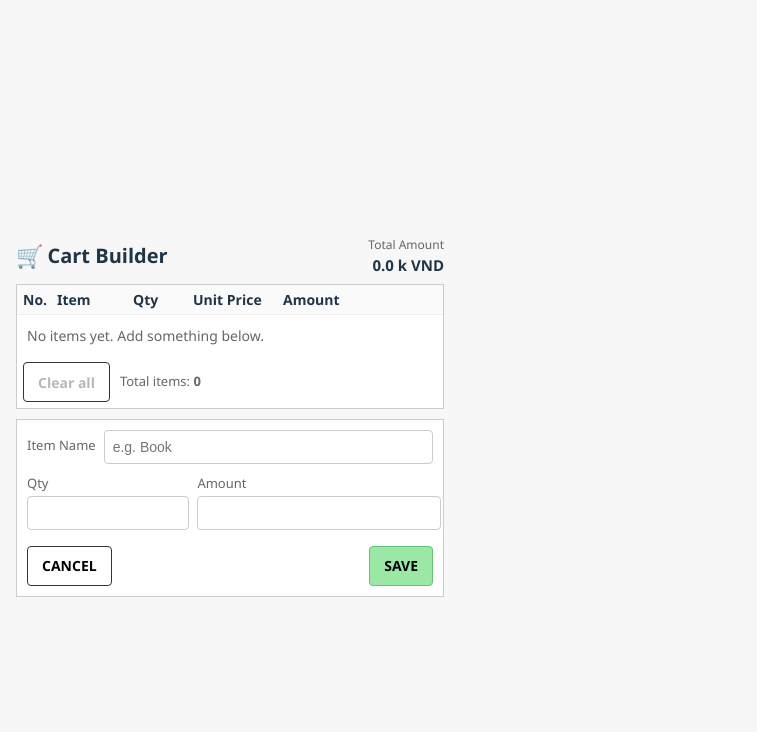
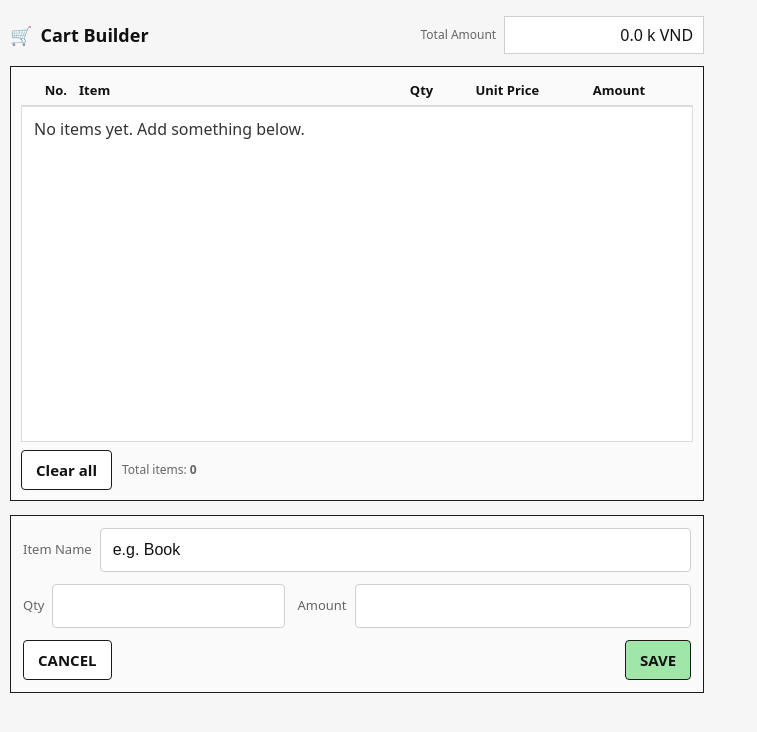
Before and after one commit to aveloxpro-ux/Shopping-Cart-TNS, a React (Vite) app: page / in a window 1280 px wide. Shown: the top 732 px of the page, without its empty margins (0-757 px from the left). Built offline with nearby package versions, Linux system fonts and the light colour scheme.

Commit message:
Update version v0.8

```diff
--- a/src/App.css
+++ b/src/App.css
@@ -1,262 +1,127 @@
-/* App.css – v16 */
+/* Force light UI on iOS to avoid auto dark inputs */
+:root { color-scheme: light; }
 
-:root {
-  --border: #ccc;
-  --bg: #fff;
-  --muted: #666;
-  --green: #9be7a6;
-  --green-dark: #67c374;
-  --red: #f4a6a6;
-  --red-dark: #d9534f;
-  --font: "Segoe UI", sans-serif;
-  --btn-h: 40px; /* slightly smaller */
-  --btn-font: 14px; /* one step smaller */
+* { box-sizing: border-box; }
+html, body, #root { height: 100%; }
+body {
+  margin: 0;
+  background: #f6f6f6;
+  font-family: ui-sans-serif, system-ui, -apple-system, Segoe UI, Roboto, Arial;
+  color: #111;
 }
 
-body {
-  font-family: var(--font);
-  background: #f7f7f7;
-  padding: 1rem;
-  margin: 0;
+/* prevent iOS auto-dark / autofill styles */
+input, button {
+  background-color: #fff;
+  color: #111;
+  -webkit-text-fill-color: #111;
+}
+input:-webkit-autofill {
+  -webkit-box-shadow: 0 0 0 1000px #fff inset;
+  -webkit-text-fill-color: #111;
 }
 
-.wrap {
-  max-width: 600px;
-  margin: auto;
+.wrap { max-width: 920px; margin: 16px auto; padding: 0 10px 40px; }
+
+/* Header */
+.header {
+  display: grid; grid-template-columns: 1fr auto;
+  gap: 12px; align-items: center; margin-bottom: 12px;
+}
+.title { font-weight: 700; font-size: 18px; display: inline-flex; gap: 8px; align-items: center; }
+.emoji { opacity: .85; }
+.totalBox { display: grid; grid-template-columns: 120px 200px; gap: 8px; align-items: center; }
+.totalLabel { font-size: 12px; color: #666; text-align: right; }
+.totalValue { border: 1px solid #cfcfcf; background: #fff; padding: 6px 10px; text-align: right; font-variant-numeric: tabular-nums; }
+
+/* Table Card */
+.card { border: 1px solid #1a1a1a; background: #fafafa; padding: 10px; margin-bottom: 14px; }
+
+.tableHeader, .row {
+  display: grid;
+  grid-template-columns: 50px 1fr 70px 100px 100px 40px;
+  align-items: center; gap: 6px;
+}
+.tableHeader { font-size: 13px; font-weight: 700; border-bottom: 1px solid #dcdcdc; padding: 4px 2px; }
+.tableBody { height: calc(7 * 48px); overflow-y: auto; background: #fff; border: 1px solid #dcdcdc; }
+.empty { padding: 10px 12px; color: #333; }
+
+.row { min-height: 48px; padding: 4px 4px; border-bottom: 1px solid #eee; cursor: pointer; }
+.row:hover { background: #f7f7f7; }
+.row.selected { background: #eef6ff; }
+.row:last-child { border-bottom: none; }
+
+.col.no { text-align: right; padding-right: 6px; }
+.col.qty, .col.unit, .col.amount, .col.action { text-align: right; }
+.itemCell { overflow: hidden; white-space: nowrap; text-overflow: ellipsis; }
+.mono { font-variant-numeric: tabular-nums; }
+
+/* Remove button small */
+.remX {
+  width: 22px; height: 22px; line-height: 20px; padding: 0;
+  border: 1px solid #b91c1c; color: #b91c1c; background: #ffe3e3;
+  border-radius: 3px; font-weight: 700; cursor: pointer;
 }
 
-.header {
-  display: flex;
-  justify-content: space-between;
-  align-items: center;
-  margin-bottom: 8px;
+/* Footer */
+.cardFooter { display: flex; justify-content: space-between; align-items: center; padding-top: 8px; }
+.footerLeft { display: flex; align-items: center; gap: 10px; }
+.muted { color: #666; font-size: 12px; }
+
+/* Buttons — 10% smaller */
+:root { --btn-pad-y: 9px; --btn-pad-x: 14px; --btn-font: 15px; }
+.btn {
+  border: 1px solid #1a1a1a; border-radius: 4px;
+  padding: var(--btn-pad-y) var(--btn-pad-x);
+  font-weight: 700; font-size: var(--btn-font);
+  cursor: pointer; color: #111; background: #fff;
+}
+.btn.add { background: #9fe6a8; }
+.btn.add:hover { background: #8dd494; }
+.btn.ghost { background: #fff; }
+
+/* Add/Edit panel — 3 rows */
+.panel-3rows {
+  border: 1px solid #1a1a1a; background: #fafafa;
+  padding: 12px; display: grid; gap: 12px;
 }
 
-.title {
-  font-size: 20px;
-  font-weight: bold;
-  display: flex;
-  align-items: center;
-  gap: 4px;
+/* Row 1: label + full-width input */
+.panel-3rows .row1 { display: grid; grid-template-columns: auto 1fr; gap: 8px; align-items: center; }
+
+/* Row 2: two columns 40/60, never stack */
+.panel-3rows .row2 { display: grid; grid-template-columns: 2fr 3fr; gap: 12px; }
+.panel-3rows .row2 .field {
+  display: grid; grid-template-columns: auto 1fr; gap: 8px; align-items: center; min-width: 0;
 }
 
-.emoji {
-  font-size: 22px;
+.lbl { font-size: 13px; color: #666; white-space: nowrap; }
+.in {
+  width: 100%; border: 1px solid #cfcfcf; background: #fff; color: #111;
+  padding: 10px 12px; border-radius: 4px; font-size: 16px; line-height: 1.4; min-width: 0;
 }
 
-.totalBox {
-  display: flex;
-  flex-direction: column;
-  align-items: flex-end;
-}
-
-.totalLabel {
-  font-size: 12px;
-  color: var(--muted);
-}
-
-.totalValue {
-  font-size: 15px;
-  font-weight: bold;
-}
-
-/* Card (table) */
-.card {
-  border: 1px solid var(--border);
-  background: var(--bg);
-  margin-bottom: 10px;
-}
-
-.tableHeader,
-.row {
-  display: grid;
-  grid-template-columns: 34px 1fr 60px 90px 100px 54px;
-  padding: 4px 6px;
-  align-items: center;
-  border-bottom: 1px solid #eee;
-  font-size: 14px;
-}
-
-.tableHeader {
-  background: #fafafa;
-  font-weight: bold;
-}
-
-.row.selected {
-  background: #e8f5ff;
-}
-
-.col.mono {
-  font-family: monospace;
-}
-
-.itemCell {
-  overflow: hidden;
-  text-overflow: ellipsis;
-  white-space: nowrap;
-}
-
-.tableBody {
-  max-height: calc(7 * 42px); /* show 7 rows */
-  overflow-y: auto;
-}
-
-.empty {
-  padding: 10px;
-  color: var(--muted);
-  font-size: 14px;
-}
-
-.cardFooter {
-  display: flex;
-  justify-content: space-between;
-  align-items: center;
-  padding: 6px;
-}
-
-.footerLeft {
-  display: flex;
-  align-items: center;
-  gap: 10px;
-}
-
-.muted {
-  font-size: 13px;
-  color: var(--muted);
-}
-
-/* Buttons */
-.btn {
-  border: 1px solid #333;
-  background: #eee;
-  padding: 0 14px;
-  height: var(--btn-h);
-  font-size: var(--btn-font);
-  font-weight: bold;
-  cursor: pointer;
-  border-radius: 4px;
-}
-
-.btn:hover {
-  opacity: 0.9;
-}
-
-.btn.add {
-  background: var(--green);
-  border-color: var(--green-dark);
-}
-
-.btn.ghost {
-  background: #fff;
-}
-
-.remX {
-  background: var(--red);
-  border: 1px solid var(--red-dark);
-  color: #000;
-  padding: 2px 6px;
-  font-size: 12px;
-  cursor: pointer;
-}
-
-.remX:hover {
-  background: var(--red-dark);
-  color: #fff;
-}
-
-/* Panel */
-.panel-3rows {
-  border: 1px solid var(--border);
-  background: var(--bg);
-  padding: 10px;
-  display: flex;
-  flex-direction: column;
-  gap: 10px;
-}
-
-.panel-3rows .row1,
-.panel-3rows .row2,
-.panel-3rows .row3 {
-  display: flex;
-  align-items: center;
-  gap: 8px;
-}
-
-.panel-3rows .row1 .in {
-  flex: 1;
-}
-
-.panel-3rows .row2 {
-  display: grid;
-  grid-template-columns: 40% 60%;
-  gap: 8px;
-}
-
-.field {
-  display: flex;
-  flex-direction: column;
-}
-
-.lbl {
-  font-size: 13px;
-  margin-bottom: 2px;
-  color: var(--muted);
-}
-
-.in {
-  padding: 8px;
-  font-size: 14px;
-  border: 1px solid var(--border);
-  border-radius: 4px;
-}
-
-.row3 {
-  display: flex;
-  justify-content: space-between;
-  margin-top: 6px;
-}
+/* Row 3 buttons at ends */
+.panel-3rows .row3 { display: flex; justify-content: space-between; gap: 10px; }
 
 /* Errors */
-.errors {
-  margin: 6px 0;
-  padding-left: 18px;
-  color: red;
-  font-size: 13px;
-}
+.errors { margin-top: 8px; padding-left: 18px; color: #b91c1c; font-size: 13px; }
 
 /* Modal */
-.modalBackdrop {
-  position: fixed;
-  inset: 0;
-  background: rgba(0,0,0,0.5);
-  display: flex;
-  align-items: center;
-  justify-content: center;
+.modalBackdrop { position: fixed; inset: 0; background: rgba(0,0,0,.35); display: grid; place-items: center; z-index: 50; }
+.modalBox { width: min(460px, 92vw); background: #fff; border: 1px solid #1a1a1a; border-radius: 8px; padding: 18px; box-shadow: 0 10px 30px rgba(0,0,0,.25); }
+.modalTitle { font-weight: 700; margin-bottom: 6px; }
+.modalBody { color: #333; margin-bottom: 14px; }
+.modalActions { display: flex; gap: 10px; justify-content: flex-end; }
+.modalActions .equal { flex: 1; }
+
+/* Responsive tweaks */
+@media (max-width: 600px) {
+  .tableHeader, .row { grid-template-columns: 40px 1fr 56px 80px 88px 38px; gap: 6px; font-size: 14px; }
+  .totalBox { grid-template-columns: auto 140px; gap: 6px; }
+  .panel-3rows .row2 { grid-template-columns: 2fr 3fr; gap: 10px; }
 }
-
-.modalBox {
-  background: #fff;
-  padding: 16px;
-  border-radius: 6px;
-  max-width: 280px;
+@media (max-width: 420px) {
+  .tableHeader, .row { grid-template-columns: 34px 1fr 48px 72px 78px 34px; gap: 5px; font-size: 13px; }
+  .panel-3rows .row2 { grid-template-columns: 2fr 3fr; } /* still two columns */
 }
-
-.modalTitle {
-  font-weight: bold;
-  margin-bottom: 6px;
-}
-
-.modalBody {
-  font-size: 14px;
-  margin-bottom: 12px;
-}
-
-.modalActions {
-  display: flex;
-  justify-content: flex-end;
-  gap: 8px;
-}
-
-.modalActions .equal {
-  flex: 1;
-}
--- a/src/App.jsx
+++ b/src/App.jsx
@@ -2,18 +2,13 @@ import React, { useEffect, useMemo, useRef, useState } from "react";
 import "./App.css";
 
 /**
- * Cart Builder — v16
- * - iOS fix: Qty uses inputMode="decimal" (so Return/Next appears) while we still restrict to digits only.
- * - Panel Row2 stays TWO columns (Qty 40% | Amount 60%) on all widths
- * - Enter key moves focus: Item -> Qty -> Amount; on Amount it dismisses keyboard
- * - Panel Amount = unit price; Table Amount = qty * unit price (plain number)
- * - Total box shows k VND; buttons slightly smaller; 7-row table; clear-all modal
+ * Cart Builder — v17
  */
 
 export default function App() {
   const [items, setItems] = useState(() => {
     try {
-      const raw = localStorage.getItem("shopping_cart_items_v16");
+      const raw = localStorage.getItem("shopping_cart_items_v17");
       return raw ? JSON.parse(raw) : [];
     } catch {
       return [];
@@ -31,13 +26,13 @@ export default function App() {
   const panelRef = useRef(null);
   const lastActionRef = useRef(null);
 
-  // input refs for Enter-to-next
+  // refs for Enter-to-next
   const nameRef = useRef(null);
   const qtyRef = useRef(null);
   const amountRef = useRef(null);
 
   useEffect(() => {
-    localStorage.setItem("shopping_cart_items_v16", JSON.stringify(items));
+    localStorage.setItem("shopping_cart_items_v17", JSON.stringify(items));
   }, [items]);
 
   useEffect(() => {
@@ -57,7 +52,7 @@ export default function App() {
     setEditingId(it.id);
     setName(it.name);
     setQtyStr(String(num(it.qty) || ""));
-    setAmountStr(String(num(it.unitPrice) || "")); // panel Amount shows unit price
+    setAmountStr(String(num(it.unitPrice) || "")); // panel shows unit price
     panelRef.current?.scrollIntoView({ behavior: "smooth", block: "nearest" });
     nameRef.current?.focus();
   }
@@ -68,20 +63,17 @@ export default function App() {
     if (errs.length) return;
 
     const qty = parseIntSafe(qtyStr);
-    const unitPrice = parseFloatSafe(amountStr); // <- Amount is unit price
+    const unitPrice = parseFloatSafe(amountStr); // Amount = unit price
 
     if (editingId) {
       setItems(prev =>
         prev.map(it =>
-          it.id === editingId
-            ? { ...it, name: name.trim(), qty, unitPrice: Number(unitPrice) }
-            : it
+          it.id === editingId ? { ...it, name: name.trim(), qty, unitPrice } : it
         )
       );
       lastActionRef.current = "save";
     } else {
-      const newItem = { id: uid(), name: name.trim(), qty, unitPrice: Number(unitPrice) };
-      setItems(prev => [...prev, newItem]);
+      setItems(prev => [...prev, { id: uid(), name: name.trim(), qty, unitPrice }]);
       lastActionRef.current = "add";
     }
     clearForm();
@@ -93,15 +85,10 @@ export default function App() {
     lastActionRef.current = "remove";
   }
 
-  function requestClearAll() {
-    setShowConfirm(true);
-  }
+  function requestClearAll() { setShowConfirm(true); }
   function respondClearAll(yes) {
     setShowConfirm(false);
-    if (yes) {
-      setItems([]);
-      clearForm();
-    }
+    if (yes) { setItems([]); clearForm(); }
   }
 
   function clearForm() {
@@ -113,15 +100,12 @@ export default function App() {
     nameRef.current?.focus();
   }
 
-  // Enter -> next input; on last, blur() to close keyboard
+  // Enter -> next input; last -> blur() to close keyboard
   function handleEnterAdvance(e, nextRef) {
     if (e.key === "Enter") {
       e.preventDefault();
-      if (nextRef && nextRef.current) {
-        nextRef.current.focus();
-      } else {
-        e.currentTarget.blur();
-      }
+      if (nextRef?.current) nextRef.current.focus();
+      else e.currentTarget.blur();
     }
   }
 
@@ -139,7 +123,7 @@ export default function App() {
         </div>
       </header>
 
-      {/* Table Card */}
+      {/* Table */}
       <section className="card">
         <div className="tableHeader">
           <div className="col no">No.</div>
@@ -147,11 +131,13 @@ export default function App() {
           <div className="col qty">Qty</div>
           <div className="col unit">Unit Price</div>
           <div className="col amount">Amount</div>
-          <div className="col action"></div>
+          <div className="col action" />
         </div>
 
         <div className="tableBody" ref={tableRef}>
-          {items.length === 0 ? <div className="empty">No items yet. Add something below.</div> : null}
+          {items.length === 0 && (
+            <div className="empty">No items yet. Add something below.</div>
+          )}
 
           {items.map((it, idx) => {
             const lineAmt = num(it.qty) * num(it.unitPrice);
@@ -167,20 +153,14 @@ export default function App() {
                 <div className="col item itemCell">{it.name}</div>
                 <div className="col qty mono">{num(it.qty)}</div>
                 <div className="col unit mono">{num(it.unitPrice).toFixed(1)}</div>
-                {/* Amount column is plain number */}
                 <div className="col amount mono">{num(lineAmt).toFixed(1)}</div>
                 <div className="col action">
                   <button
                     className="remX"
                     aria-label="Remove"
                     title="Remove"
-                    onClick={(e) => {
-                      e.stopPropagation();
-                      removeItem(it.id);
-                    }}
-                  >
-                    X
-                  </button>
+                    onClick={(e) => { e.stopPropagation(); removeItem(it.id); }}
+                  >X</button>
                 </div>
               </div>
             );
@@ -213,7 +193,7 @@ export default function App() {
           />
         </div>
 
-        {/* Row 2: Qty (40%) | Amount (60%) */}
+        {/* Row 2 — 40% / 60% */}
         <div className="row2">
           <div className="field">
             <label className="lbl">Qty</label>
@@ -221,8 +201,7 @@ export default function App() {
               ref={qtyRef}
               className="in"
               type="text"
-              /* iOS: use decimal keypad so Return/Next appears, still keep digits only */
-              inputMode="decimal"
+              inputMode="decimal"      // iOS shows Return/Next
               pattern="[0-9]*"
               value={qtyStr}
               onChange={(e) => setQtyStr(onlyDigits(e.target.value))}
@@ -241,7 +220,7 @@ export default function App() {
               pattern="[0-9]*[.,]?[0-9]*"
               value={amountStr}
               onChange={(e) => setAmountStr(onlyDecimal(e.target.value))}
-              onKeyDown={(e) => handleEnterAdvance(e, null)} /* last -> blur */
+              onKeyDown={(e) => handleEnterAdvance(e, null)}
               enterKeyHint="done"
             />
           </div>
@@ -261,7 +240,7 @@ export default function App() {
         </ul>
       )}
 
-      {/* Clear-all modal */}
+      {/* Clear all modal */}
       {showConfirm && (
         <div className="modalBackdrop" role="dialog" aria-modal="true">
           <div className="modalBox">
@@ -278,7 +257,7 @@ export default function App() {
   );
 }
 
-/* ---------- Utils ---------- */
+/* ---------- utils ---------- */
 function uid() {
   return Date.now().toString(36) + Math.random().toString(36).slice(2);
 }
@@ -295,32 +274,25 @@ function parseFloatSafe(s) {
   const n = Number(cleaned);
   return Number.isFinite(n) ? n : 0;
 }
-function fmtKVND(v) {
-  return `${num(v).toFixed(1)} k VND`;
-}
+function fmtKVND(v) { return `${num(v).toFixed(1)} k VND`; }
 function validateForPanel(name, qtyStr, amountStr) {
   const errs = [];
   if (!name.trim()) errs.push("Item name is required.");
   if (String(qtyStr).trim() === "") errs.push("Qty is required.");
   if (String(amountStr).trim() === "") errs.push("Amount (unit price) is required.");
-
   const qty = parseIntSafe(qtyStr);
   const unitPrice = parseFloatSafe(amountStr);
-
   if (qty <= 0) errs.push("Qty must be ≥ 1.");
   if (unitPrice < 0) errs.push("Amount (unit price) must be ≥ 0.");
   return errs;
 }
-function onlyDigits(s) {
-  return String(s).replace(/[^\d]/g, "");
-}
+function onlyDigits(s) { return String(s).replace(/[^\d]/g, ""); }
 function onlyDecimal(s) {
-  // keep digits and a single '.' or ','
   s = String(s).replace(/[^0-9\.,]/g, "");
-  const firstSep = s.search(/[.,]/);
-  if (firstSep !== -1) {
-    const head = s.slice(0, firstSep + 1);
-    const tail = s.slice(firstSep + 1).replace(/[.,]/g, "");
+  const i = s.search(/[.,]/);
+  if (i !== -1) {
+    const head = s.slice(0, i + 1);
+    const tail = s.slice(i + 1).replace(/[.,]/g, "");
     return head + tail;
   }
   return s;
```
